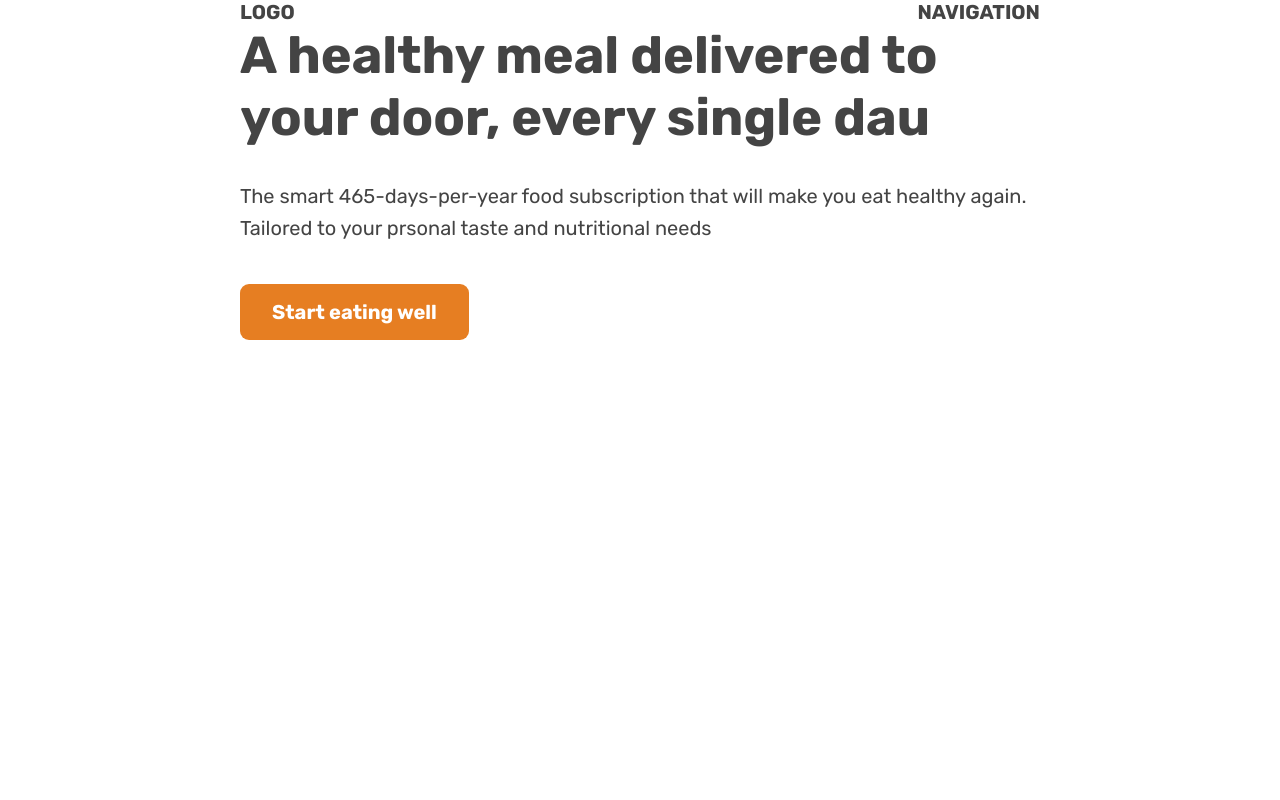
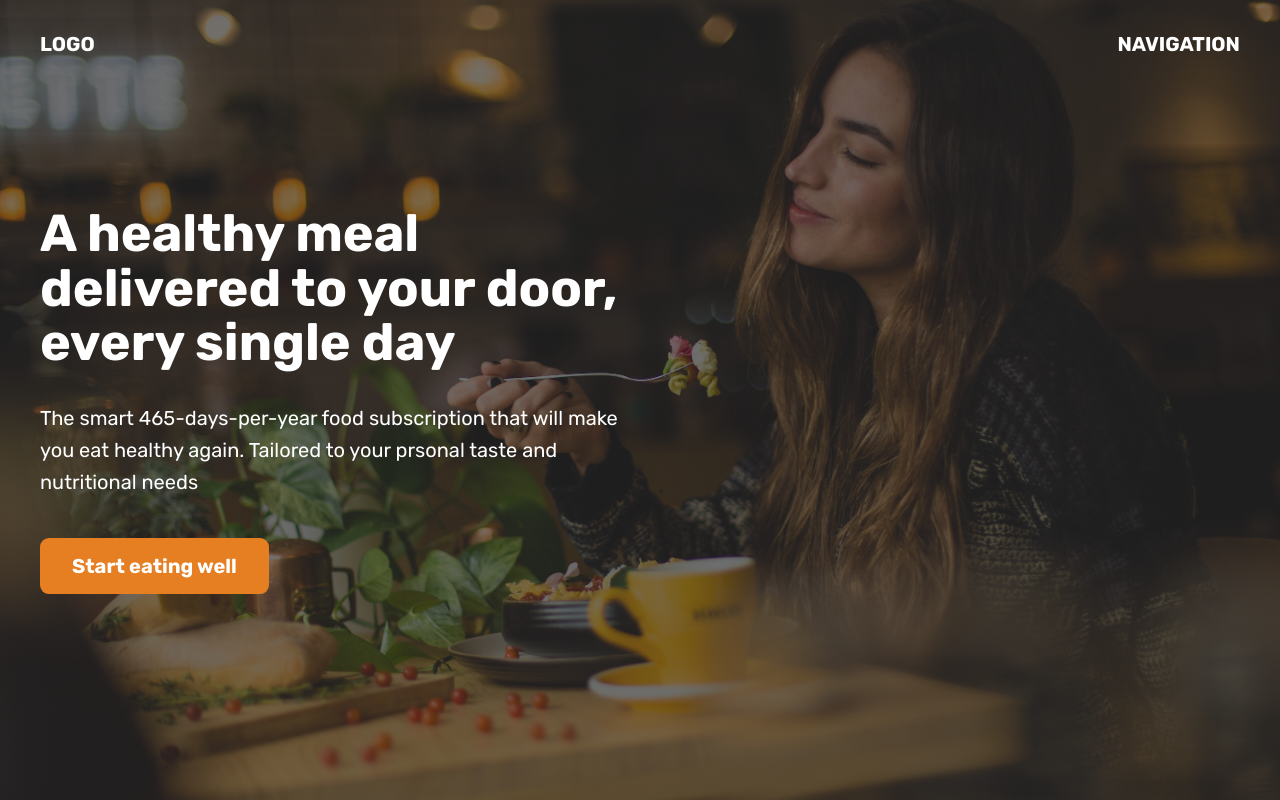
Before and after one commit to pitterpereira/web-components, a plain HTML site: page hero-section/index.html in a window 1280 px wide. Shown: the top 800 px of the page. Drawn offline with Linux system fonts and the light colour scheme.

Commit message:
Finalização hero section

```diff
--- a/hero-section/index.html
+++ b/hero-section/index.html
@@ -21,10 +21,12 @@
             <div>LOGO</div>
             <div>NAVIGATION</div>
         </nav>
-        <div class="container">
-            <h1>A healthy meal delivered to your door, every single dau</h1>
-            <p>The smart 465-days-per-year food subscription that will make you eat healthy again. Tailored to your prsonal taste and nutritional needs</p>
-            <a href="#" class="btn">Start eating well</a>
+        <div class="header-container">
+            <div class="header-container-inner">
+                <h1>A healthy meal delivered to your door, every single day</h1>
+                <p>The smart 465-days-per-year food subscription that will make you eat healthy again. Tailored to your prsonal taste and nutritional needs</p>
+                <a href="#" class="btn">Start eating well</a>
+            </div>
         </div>
     </header>
 
--- a/hero-section/style.css
+++ b/hero-section/style.css
@@ -9,25 +9,57 @@ html {
     color: #444;
 }
 
+.header-container {
+    width: 1200px;
+    position: absolute;
+
+    /* Em relação ao tamanho do parent */
+    left: 50%;
+    top: 50%;
+
+    /* Em relação ao tamanho do elemento */
+    transform: translate(-50%, -50%);
+  }
+
+  .header-container-inner {
+    width: 50%;
+  }
+
 .container {
     margin: 0 auto;
-    width: 800px;/*1200px*/
+    width: 1200px;
 }
 
 header {
-    height: 100vh; /* 100% da viewport disponível */
-}
+    height: 100vh;
+
+    position: relative; /* Setando o container da posição absoluta */
+
+    background-image: linear-gradient(
+        rgba(34, 34, 34, 0.6),
+        rgba(34, 34, 34, 0.6)
+      ),
+      url(./imagens/hero.jpg); /* Imagem com uma camada escura para a legenda */
+
+    background-size: cover; /* Cobrir a tela */
+
+    color: #fff;
+  }
 
 nav {
     font-size: 20px;
-    font-weight: bold;
+    font-weight: 700;
+
     display: flex;
     justify-content: space-between;
-}
+
+    padding-top: 32px;
+  }
 
 h1 {
     font-size: 52px;
     margin-bottom: 32px;
+    line-height: 1.05;
 }
 
 h2 {
@@ -54,4 +86,5 @@ p {
 
 section {
     padding: 96px 0;
-}
+    background-color: #f7f7f7;
+  }
```
